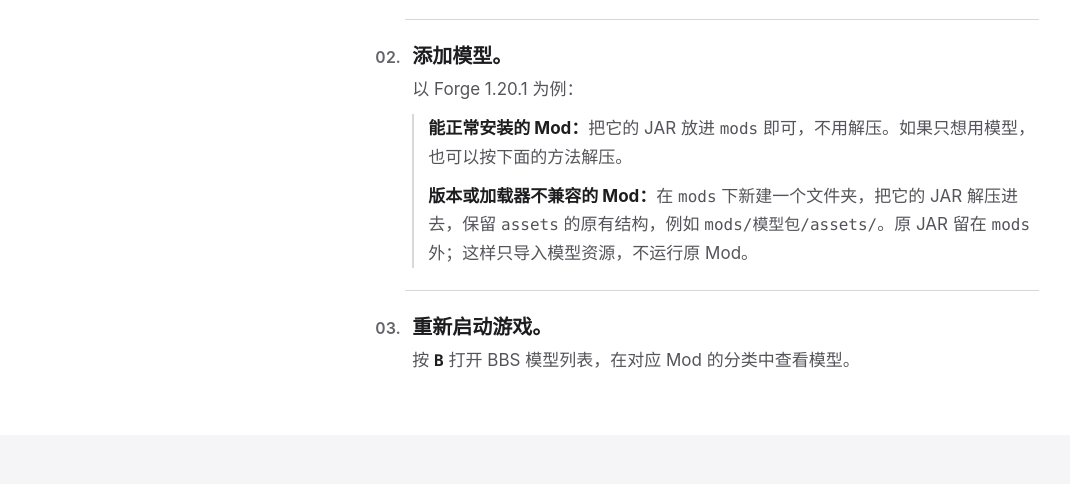
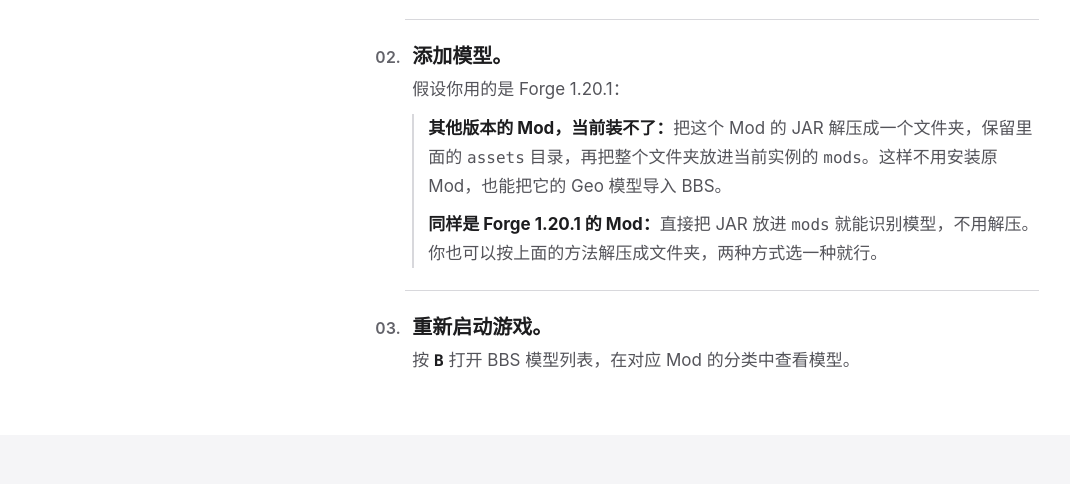
Before and after one commit to MKUXQQ/bbs-geo-importer, a plain HTML site: page docs/index.html in a window 1280 px wide. Shown: the part 583-1067 px from the top of the page, without its empty margins (105-1175 px from the left). Drawn offline with Linux system fonts and the light colour scheme.

Commit message:
Explain when Forge 1.20.1 users need to unpack a source mod

```diff
--- a/docs/index.html
+++ b/docs/index.html
@@ -134,10 +134,10 @@
         <h2 id="use">如何使用</h2>
         <ol class="steps details">
           <li><strong class="step-title">安装导入器。</strong>将 <code>bbs-geo-importer.jar</code> 直接放入已安装 BBS 的游戏实例的 <code>mods</code> 文件夹，不用解压。Fabric 还需安装 Fabric API。</li>
-          <li><strong class="step-title">添加模型。</strong>以 Forge 1.20.1 为例：
+          <li><strong class="step-title">添加模型。</strong>假设你用的是 Forge 1.20.1：
             <div class="source-options">
-              <p><strong>能正常安装的 Mod：</strong>把它的 JAR 放进 <code>mods</code> 即可，不用解压。如果只想用模型，也可以按下面的方法解压。</p>
-              <p><strong>版本或加载器不兼容的 Mod：</strong>在 <code>mods</code> 下新建一个文件夹，把它的 JAR 解压进去，保留 <code>assets</code> 的原有结构，例如 <code>mods/模型包/assets/</code>。原 JAR 留在 <code>mods</code> 外；这样只导入模型资源，不运行原 Mod。</p>
+              <p><strong>其他版本的 Mod，当前装不了：</strong>把这个 Mod 的 JAR 解压成一个文件夹，保留里面的 <code>assets</code> 目录，再把整个文件夹放进当前实例的 <code>mods</code>。这样不用安装原 Mod，也能把它的 Geo 模型导入 BBS。</p>
+              <p><strong>同样是 Forge 1.20.1 的 Mod：</strong>直接把 JAR 放进 <code>mods</code> 就能识别模型，不用解压。你也可以按上面的方法解压成文件夹，两种方式选一种就行。</p>
             </div>
           </li>
           <li><strong class="step-title">重新启动游戏。</strong>按 <kbd>B</kbd> 打开 BBS 模型列表，在对应 Mod 的分类中查看模型。</li>
```
